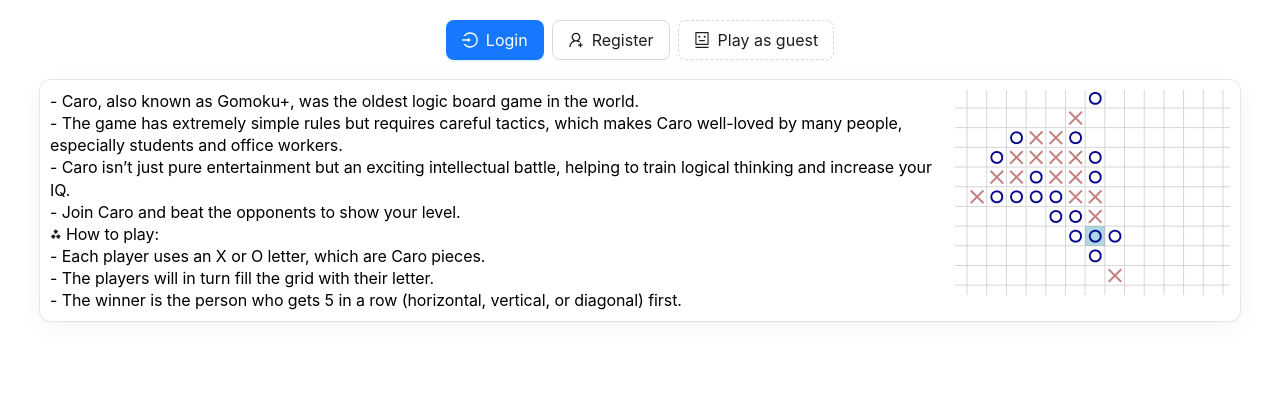
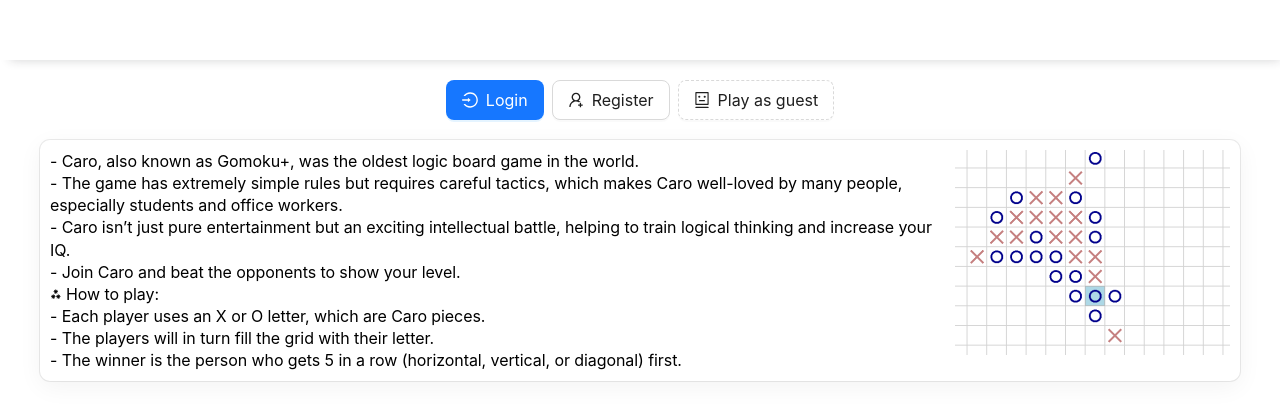
Before and after one commit to hieuduongt/caro-game-client, a React (Create React App) app: page / in a window 1280 px wide. Shown: the top 420 px of the page. Built offline with nearby package versions, Linux system fonts and the light colour scheme.

Commit message:
added header

```diff
--- a/src/App.css
+++ b/src/App.css
@@ -32,6 +32,20 @@
   }
 }
 
+.header {
+  width: 100%;
+  box-shadow: rgba(33, 35, 38, 0.2) 0px 10px 10px -10px;
+  min-height: 50px;
+  padding: 5px;
+  display: flex;
+  background-color: rgba(255, 255, 255, 0.466);
+  backdrop-filter: blur(30px);
+}
+
+.notifications {
+  width: 100%;
+}
+
 .user-profile {
   box-shadow: rgba(0, 0, 0, 0.05) 0px 6px 24px 0px, rgba(0, 0, 0, 0.08) 0px 0px 0px 1px;
   transition: all 0.3s ease-in-out;
@@ -44,19 +58,14 @@
 }
 
 .profile {
-  display: flex;
-  gap: 10px;
-  flex-direction: row;
-  flex-wrap: nowrap;
-  align-items: center;
+  min-width: 60px;
+  margin-right: 10px;
 }
 
 .match-info {
   padding: 5px;
   font-size: 14px;
   border-radius: 10px;
-  box-shadow: rgba(14, 30, 37, 0.12) 0px 2px 4px 0px, rgba(14, 30, 37, 0.32) 0px 2px 16px 0px;
-  backdrop-filter: blur(10px);
   background-color: rgba(255, 255, 255, 0.4);
 }
 
@@ -194,11 +203,12 @@
   width: 0;
 }
 
-.incomming-message:hover + .sent-date {
+.incomming-message:hover+.sent-date {
   align-self: flex-end;
 }
 
-.incomming-message:hover > .sent-date, .outgoing-message:hover > .sent-date {
+.incomming-message:hover>.sent-date,
+.outgoing-message:hover>.sent-date {
   transform: scale(1);
   transform-origin: 60% 0;
   visibility: visible;
--- a/src/App.tsx
+++ b/src/App.tsx
@@ -317,31 +317,36 @@ const App: FC = () => {
   }
 
   return (
-    <div className='container'>
-      {contextHolder}
-      {user && step === 2 ?
-        <Affix offsetTop={20} style={{ marginBottom: 10, display: "flex" }}>
-          <div className='profile'>
-            <Popover placement="bottom" title={""} content={
+    <>
+      <Affix offsetTop={0} style={{ marginBottom: 10 }}>
+        <div className="header">
+          <div className="notifications"></div>
+          {
+            user ? <div className='profile'>
+              <Popover placement="bottomLeft" title={""} content={
                 <div style={{ display: "flex", flexDirection: "column", flexWrap: "nowrap", justifyContent: "center", alignItems: "center" }}>
                   <div>Hello {user.userName}</div>
+                  <div className='match-info'>
+                    <div><b>Matchs:</b> <span style={{ color: "#4096ff", fontWeight: "bold" }}>{user.numberOfMatchs}</span></div>
+                    <div><b>Win/Lose:</b> <span style={{ color: "#52c41a", fontWeight: "bold" }}>{user.winMatchs}</span>/<span style={{ color: "#FA541C", fontWeight: "bold" }}>{user.numberOfMatchs - user.winMatchs || 0}</span></div>
+                  </div>
                   <Button type="link">Your profile</Button>
                   <Button type="dashed" onClick={logOut}>Log out</Button>
                 </div>
-            } arrow={true} trigger="click">
+              } trigger="click">
                 <Avatar style={{ verticalAlign: 'middle', cursor: "pointer", backgroundColor: "#87d068" }} className='user-profile' size={50} gap={2}>
                   {generateShortUserName(user.userName)}
                 </Avatar>
               </Popover>
-            <div className='match-info'>
-              <div><b>Matchs:</b> <span style={{ color: "#4096ff", fontWeight: "bold" }}>{user.numberOfMatchs}</span></div>
-              <div><b>Win/Lose:</b> <span style={{ color: "#52c41a", fontWeight: "bold" }}>{user.winMatchs}</span>/<span style={{ color: "#FA541C", fontWeight: "bold" }}>{user.numberOfMatchs - user.winMatchs || 0}</span></div>
-            </div>
-          </div>
-        </Affix> :
-        <></>
+
+            </div> : <></>
           }
 
+        </div>
+
+      </Affix>
+      <div className='container'>
+        {contextHolder}
         {
           loading ? <Spin indicator={<LoadingOutlined style={{ fontSize: 50 }} spin />} fullscreen /> :
             <AppContext.Provider value={{
@@ -444,8 +449,7 @@ const App: FC = () => {
         }
 
       </div >
-
-
+    </>
   );
 }
 
```
Lines whose indentation alone changed are shown as unchanged.
